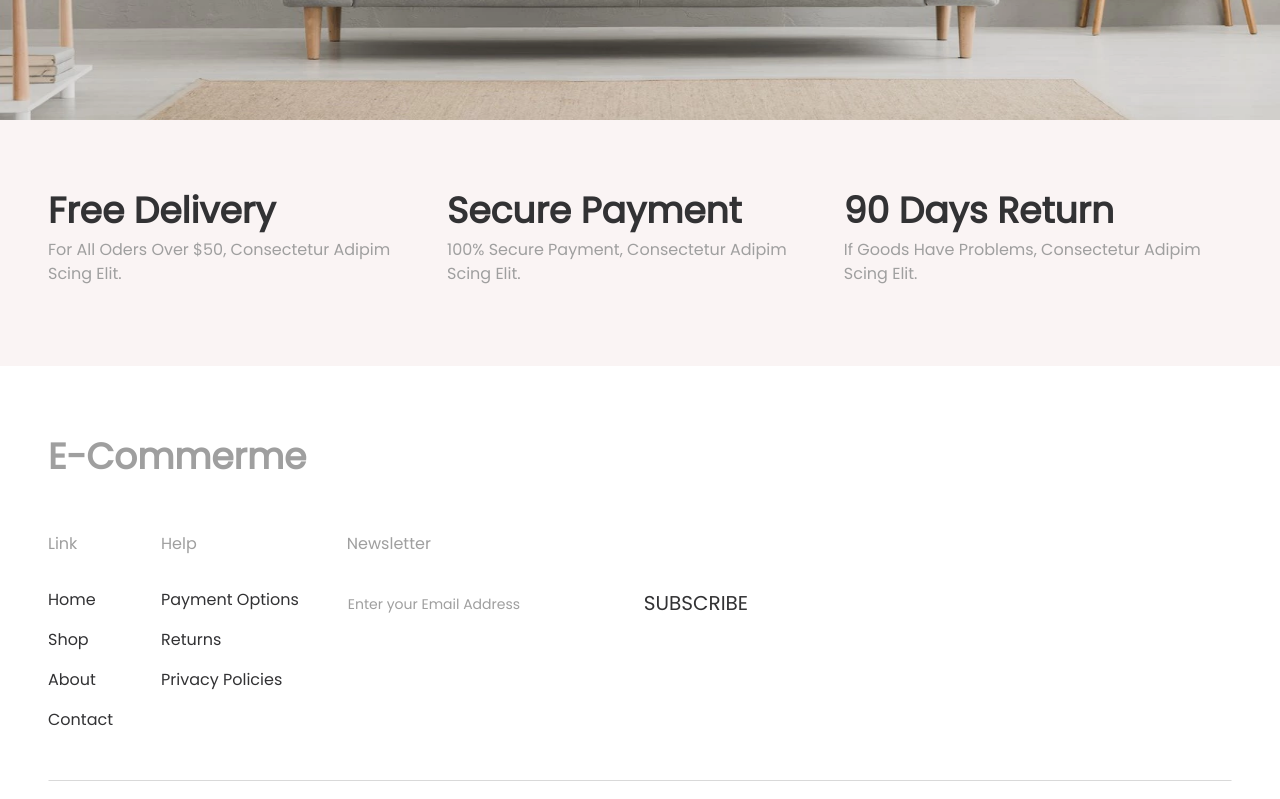
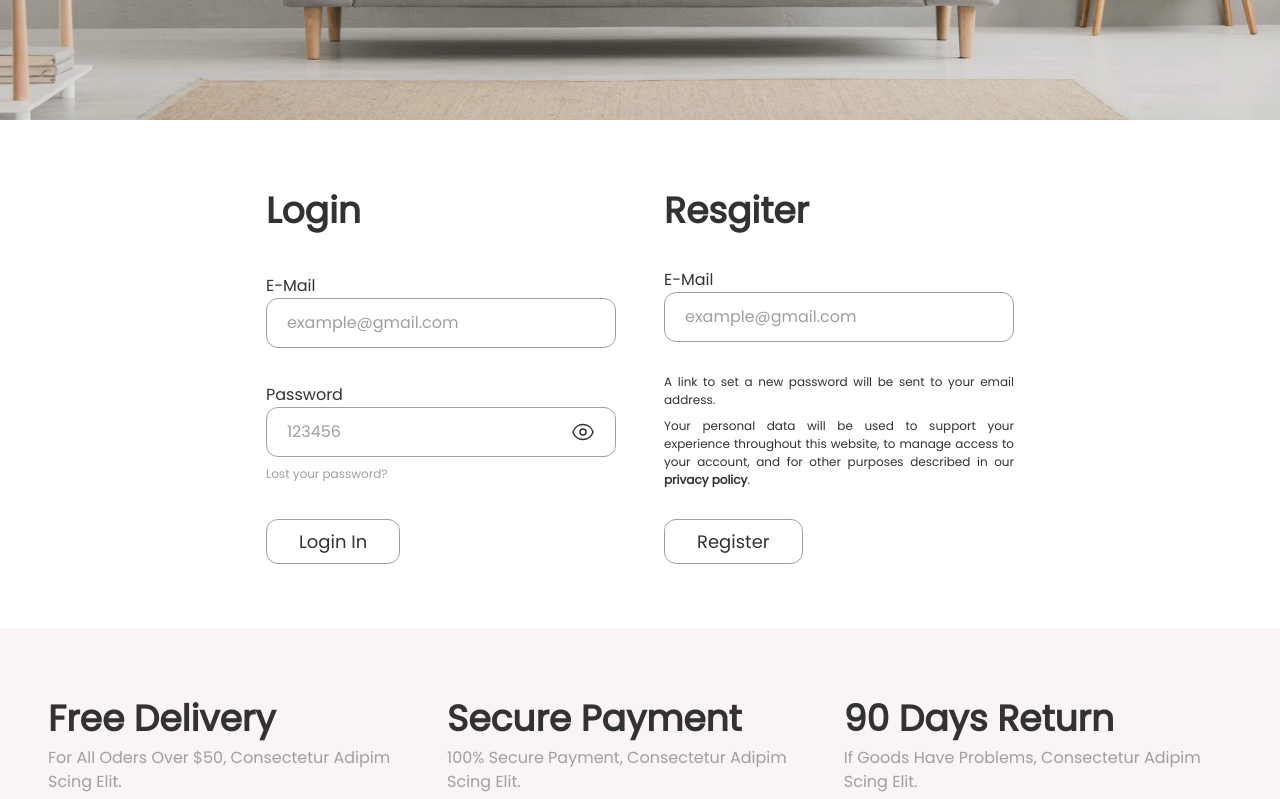
Before and after one commit to captainsparrow10/furniture-store, a Next.js app: page /account in a window 1280 px wide. Shown: the part 480-1279 px from the top of the page. Built offline with nearby package versions, Linux system fonts and the light colour scheme.

Commit message:
UI finish

```diff
--- a/src/UI/Components/Navegation/NavBar.tsx
+++ b/src/UI/Components/Navegation/NavBar.tsx
@@ -27,6 +27,7 @@ export default function NavBar() {
 			name: 'Contact',
 		},
 	]
+
 	return (
 		<nav className="flex py-6 justify-end bg-transparent px-6 lg:px-12 2xl:px-24 overflow-hidden top-0 w-full fixed sm:justify-between gap-16 lg:justify-end lg:gap-36 z-50">
 			<Bars3Icon className="icon cursor-pointer text-black lg:hidden" />
@@ -38,10 +39,14 @@ export default function NavBar() {
 				))}
 			</div>
 			<div className="gap-12 hidden sm:flex">
+				<Link href="/account">
 					<UserIcon className="icon cursor-pointer" />
+				</Link>
 				<MagnifyingGlassIcon className="icon cursor-pointer" />
 				<HeartIcon className="icon cursor-pointer" />
+				<Link href="/checkout">
 					<ShoppingCartIcon className="icon cursor-pointer" />
+				</Link>
 			</div>
 		</nav>
 	)
--- a/src/app/account/page.tsx
+++ b/src/app/account/page.tsx
@@ -1,11 +1,7 @@
-"use client"
+'use client'
 import Indications from '@/UI/Components/Navegation/Indications'
 import Sponsor from '@/UI/Components/Sponsor'
-import {
-	EyeDropperIcon,
-	EyeIcon,
-	EyeSlashIcon,
-} from '@heroicons/react/24/outline'
+import { EyeIcon, EyeSlashIcon } from '@heroicons/react/24/outline'
 import React, { useState } from 'react'
 
 export default function Page() {
@@ -13,11 +9,70 @@ export default function Page() {
 	return (
 		<main>
 			<Indications />
-			<div>
-
+			<div className="py-16 px-6 flex flex-wrap gap-12 justify-center items-center">
+				<div className="flex flex-col justify-between w-full max-w-[350px]  h-[380px]">
+					<h3>Login</h3>
+					<div>
+						<h5>E-mail</h5>
+						<input
+							type="text"
+							placeholder="example@gmail.com"
+							className="input"
+						/>
+					</div>
+					<div>
+						<h5>Password</h5>
+						<div className="flex  items-center input gap-3">
+							<input
+								type={see ? 'text' : 'password'}
+								placeholder="123456"
+								className="flex w-full text-[16px] font-normal placeholder:text-gray border outline-none border-none"
+							/>
+							{see ? (
+								<EyeSlashIcon
+									className="icon shrink-0"
+									onClick={() => setSee(!see)}
+								/>
+							) : (
+								<EyeIcon
+									className="icon shrink-0"
+									onClick={() => setSee(!see)}
+								/>
+							)}
+						</div>
+						<p className="text-gray mt-2">Lost your password?</p>
+					</div>
+					<button className='btn-lg'>
+						Login In
+					</button>
+				</div>
+				<div className="flex flex-col justify-between w-full max-w-[350px] h-[380px]">
+					<h3>Resgiter</h3>
+					<div>
+						<h5>E-mail</h5>
+						<input
+							type="text"
+							placeholder="example@gmail.com"
+							className="input"
+						/>
+					</div>
+					<div className='flex flex-col gap-2'>
+						<p>
+							A link to set a new password will be sent to your email address.
+						</p>
+						<p>
+							Your personal data will be used to support your experience
+							throughout this website, to manage access to your account, and for
+							other purposes described in our{' '}
+							<span className="font-bold">privacy policy</span>.
+						</p>
+					</div>
+					<button className='btn-lg'>
+						Register
+					</button>
+				</div>
 			</div>
 			<Sponsor />
-
 		</main>
 	)
 }
--- a/src/app/cart/page.tsx
+++ b/src/app/cart/page.tsx
@@ -1,19 +1,15 @@
-/* eslint-disable @next/next/no-img-element */
-import Banner from '@/components/Common/Banner'
-import Footer from '@/components/Common/Footer'
-import Sponsor from '@/components/Common/Sponsor'
-import NavBar from '@/components/navegation/NavBar'
-import { Items } from '@/utils/type'
+import Indications from '@/UI/Components/Navegation/Indications'
+import Sponsor from '@/UI/Components/Sponsor'
+import { shopItemsInterface } from '@/utils/Interfaces'
 import { TrashIcon } from '@heroicons/react/24/outline'
 import React from 'react'
 
 export default async function page() {
-	const res = await fetch('http://localhost:3000/api/items')
-	const data: Items[] = await res.json()
+	const res = await fetch('http://localhost:3000/api/shop')
+	const items: shopItemsInterface[] = await res.json()
 	return (
 		<main>
-			<NavBar />
-			<Banner />
+			<Indications />
 			<div className="py-16 flex justify-center flex-wrap gap-x-9">
 				<div className="input-space">
 					<div className="grid grid-cols-12 gap-5 w-[817px] bg-cream py-3">
@@ -30,19 +26,23 @@ export default async function page() {
 							Total
 						</p>
 					</div>
-					<div className="grid grid-cols-12 gap-5 h-[106px] w-[817px]">
+					{items.map((item) => (
+						<div
+							className="grid grid-cols-12 gap-5 h-[106px] w-[817px]"
+							key={item._id}
+						>
 							<div className="col-span-2 w-full h-[106px] bg-cream rounded-xl">
 								<img
-								src={data[0].link}
-								alt={data[0].name}
+									src={item.colors[0].urlList[0]}
+									alt={item.name}
 									className="w-full h-full"
 								/>
 							</div>
 							<p className="col-span-3 h-full flex justify-center items-center body2 text-gray">
-							{data[0].name}
+								{item.name}
 							</p>
 							<p className="col-span-2 h-full flex justify-center items-center body2 text-gray">
-							$250.00
+								${item.price}
 							</p>
 							<div className="col-span-2 h-full flex justify-center items-center">
 								<p className="h-8 w-8 rounded-xl border border-gray body2 flex justify-center items-center">
@@ -56,34 +56,9 @@ export default async function page() {
 								<TrashIcon className="icon text-gray hover:text-black" />
 							</div>
 						</div>
-					<div className="grid grid-cols-12 gap-5 h-[106px] w-[817px]">
-						<div className="col-span-2 w-full h-[106px] bg-cream rounded-xl">
-							<img
-								src={data[0].link}
-								alt={data[0].name}
-								className="w-full h-full"
-							/>
+					))}
 				</div>
-						<p className="col-span-3 h-full flex justify-center items-center body2 text-gray">
-							{data[0].name}
-						</p>
-						<p className="col-span-2 h-full flex justify-center items-center body2 text-gray">
-							$250.00
-						</p>
-						<div className="col-span-2 h-full flex justify-center items-center">
-							<p className="h-8 w-8 rounded-xl border border-gray body2 flex justify-center items-center">
-								1
-							</p>
-						</div>
-						<p className="col-span-2 h-full flex justify-center items-center body2 text-gray">
-							$250.00
-						</p>
-						<div className=" col-span-1 flex justify-center items-center">
-							<TrashIcon className="icon text-gray hover:text-black" />
-						</div>
-					</div>
-				</div>
-				<div className="bg-cream px-12 py-6 flex flex-col items-center w-[393px] gap-y-12">
+				<div className="bg-cream px-12 py-6 flex flex-col items-center w-[393px] gap-y-12 h-fit">
 					<h3>Car Total</h3>
 					<div className="flex flex-col w-full gap-y-6">
 						<div className="flex flex-col w-full gap-y-3">
@@ -105,7 +80,6 @@ export default async function page() {
 				</div>
 			</div>
 			<Sponsor />
-			<Footer />
 		</main>
 	)
 }
--- a/src/app/checkout/page.tsx
+++ b/src/app/checkout/page.tsx
@@ -1,14 +1,11 @@
-import Banner from '@/components/Common/Banner'
-import Footer from '@/components/Common/Footer'
-import Sponsor from '@/components/Common/Sponsor'
-import NavBar from '@/components/navegation/NavBar'
+import Indications from '@/UI/Components/Navegation/Indications'
+import Sponsor from '@/UI/Components/Sponsor'
 import React from 'react'
 
 export default function page() {
 	return (
 		<main>
-			<NavBar />
-			<Banner />
+			<Indications />
 			<div className="flex justify-center py-16 gap-x-24">
 				<div className="flex flex-col gap-y-9 w-[423px]">
 					<h3>Billing Details</h3>
@@ -104,7 +101,6 @@ export default function page() {
 				</div>
 			</div>
 			<Sponsor />
-			<Footer />
 		</main>
 	)
 }
--- a/src/app/contact/page.tsx
+++ b/src/app/contact/page.tsx
@@ -1,15 +1,12 @@
-import Banner from '@/components/Common/Banner'
-import Footer from '@/components/Common/Footer'
-import Sponsor from '@/components/Common/Sponsor'
-import NavBar from '@/components/navegation/NavBar'
+import Indications from '@/UI/Components/Navegation/Indications'
+import Sponsor from '@/UI/Components/Sponsor'
 import { ClockIcon, MapPinIcon, PhoneIcon } from '@heroicons/react/24/outline'
 import React from 'react'
 
 export default function page() {
 	return (
 		<main>
-			<NavBar />
-			<Banner />
+			<Indications />
 
 			<div className="py-24 flex flex-col justify-center h-full w-full gap-y-24 items-center">
 				<div className="w-[644px] flex flex-col items-center">
@@ -25,8 +22,8 @@ export default function page() {
 						<div className="flex gap-x-6">
 							<MapPinIcon className="h-9 w-9" />
 							<div className="w-full">
-								<p className="body1">Address</p>
-								<p className="body2 text-gray">
+								<h4>Address</h4>
+								<p className="text-gray">
 									236 5th SE Avenue, New York NY10000, United States
 								</p>
 							</div>
@@ -34,29 +31,27 @@ export default function page() {
 						<div className="flex gap-x-6">
 							<PhoneIcon className="h-9 w-9" />
 							<div className="w-full">
-								<p className="body1">Phone</p>
-								<p className="body2 text-gray">
-									Mobile: +(84) 546-6789 Hotline: +(84) 456-6789
-								</p>
+								<h4>Phone</h4>
+								<p className="text-gray">Mobile: +(84) 546-6789</p>
+								<p className="text-gray">Hotline: +(84) 456-6789</p>
 							</div>
 						</div>
 						<div className="flex gap-x-6">
 							<ClockIcon className="h-9 w-9" />
 							<div className="w-full">
-								<p className="body1">working time</p>
-								<p className="body2 text-gray">
-									Monday-Friday: 9:00 - 22:00 Saturday-Sunday: 9:00 - 21:00
-								</p>
+								<h4>working time</h4>
+								<p className="text-gray">Monday-Friday: 9:00 - 22:00</p>
+								<p className="text-gray">Saturday-Sunday: 9:00 - 21:00</p>
 							</div>
 						</div>
 					</div>
 					<div className="flex flex-col gap-y-6 w-[423px]">
 						<div className="input-space">
-							<p className="body2">Name</p>
-							<input type="text" className="input" placeholder="Name" />
+							<h5>Name</h5>
+							<input type="text" className="input" placeholder="John Doe" />
 						</div>
 						<div className="input-space">
-							<p className="body2">Email</p>
+							<h5>Email</h5>
 							<input
 								type="email"
 								className="input"
@@ -64,7 +59,7 @@ export default function page() {
 							/>
 						</div>
 						<div className="input-space">
-							<p className="body2">Subject</p>
+							<h5>Subject</h5>
 							<input
 								type="text"
 								className="input"
@@ -72,19 +67,17 @@ export default function page() {
 							/>
 						</div>
 						<div className="input-space">
-							<p className="body2">Message</p>
+							<h5>Message</h5>
 							<textarea
 								className="input h-[200px]"
-								placeholder="Hi! i’d like to ask about"
+								placeholder="Hi! I'd like to ask about"
 							/>
 						</div>
 						<button className="btn-lg">submit</button>
 					</div>
 				</div>
 			</div>
-
 			<Sponsor />
-			<Footer />
 		</main>
 	)
 }
--- a/src/app/globals.css
+++ b/src/app/globals.css
@@ -37,7 +37,7 @@
 		@apply h-6 w-6 text-black;
 	}
 	.button {
-		@apply text-[20px] font-normal capitalize;
+		@apply text-[18px] font-normal capitalize;
 	}
 
 	.input {
@@ -59,7 +59,7 @@
 		@apply h-8 rounded-md  flex justify-center items-center w-min px-3 cursor-pointer;
 	}
 	.btn-lg {
-		@apply px-8 border rounded-xl border-gray py-4 w-fit flex justify-center items-center cursor-pointer hover:border-black;
+		@apply px-8 border rounded-xl border-gray py-2 w-fit flex justify-center items-center cursor-pointer hover:border-black;
 	}
 	.line {
 		@apply bg-gray-line w-full h-[1px];
```
Lines whose indentation alone changed are shown as unchanged.
